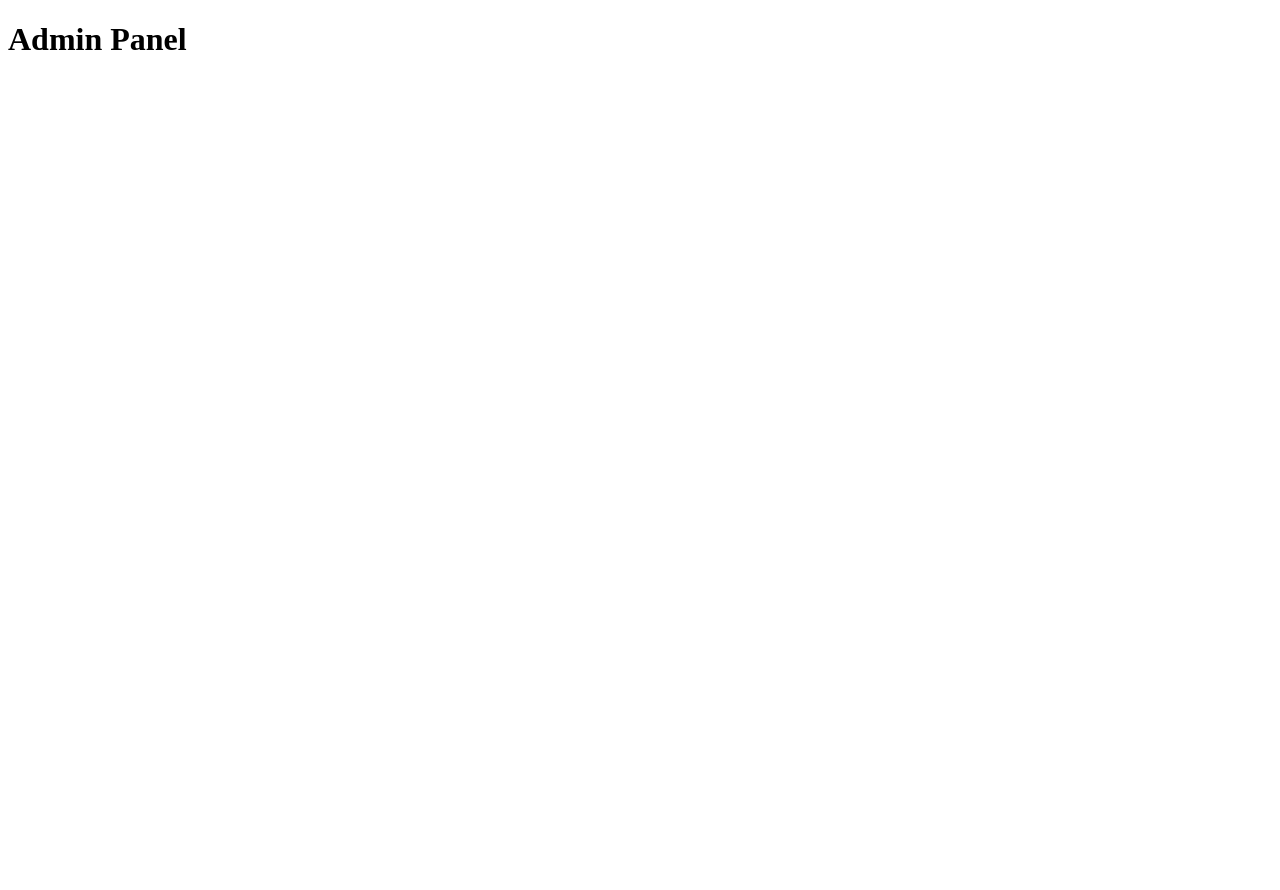
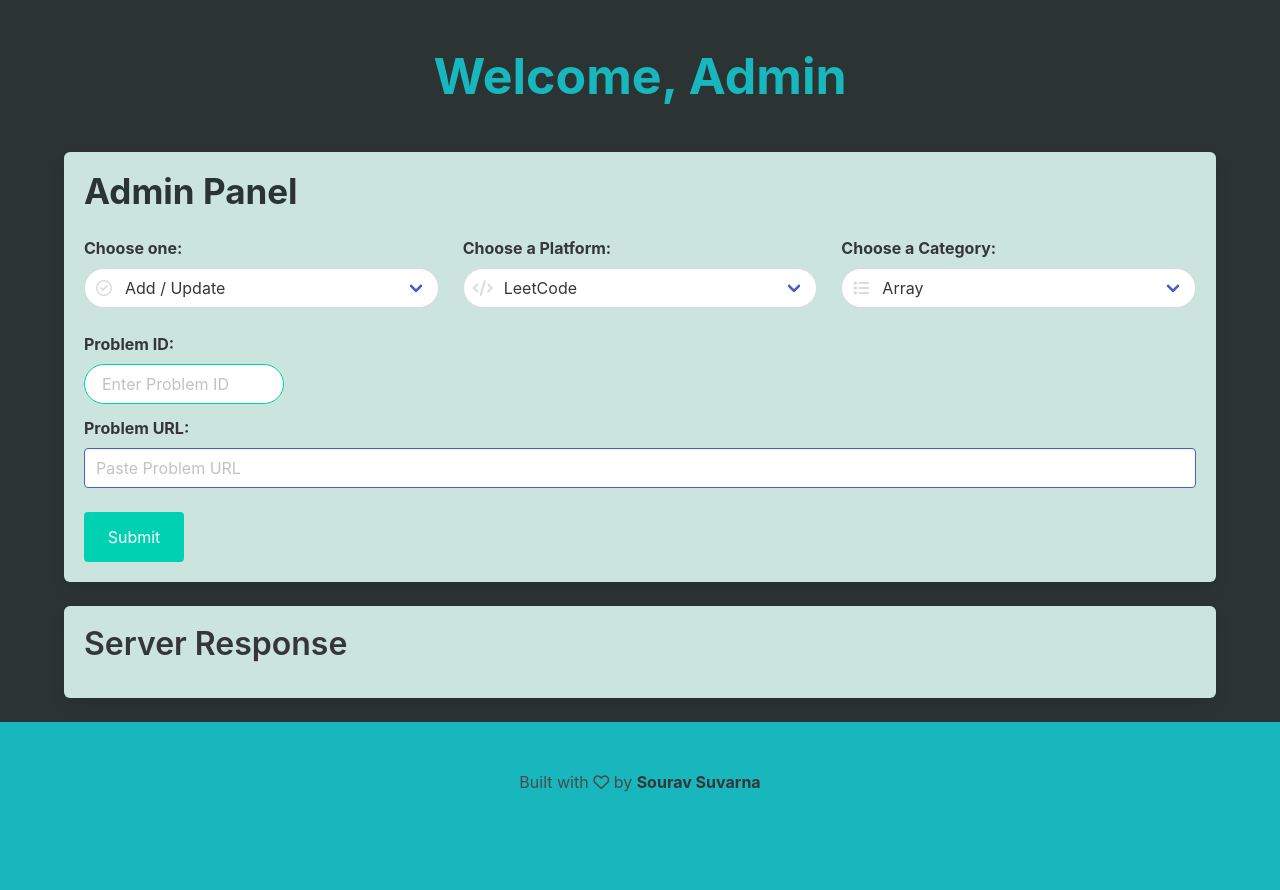
Before and after one commit to souravsuvarna/AlgoAceHub, a website: page frontend/static/admin/adminPanel.html in a window 1280 px wide. Before the commit the page ends 800 px from the top, so only its background shows below. Drawn offline with nearby package versions, Linux system fonts and the light colour scheme.

Commit message:
Admin Panel update

```diff
--- a/frontend/static/admin/adminPanel.html
+++ b/frontend/static/admin/adminPanel.html
@@ -1,11 +1,178 @@
 <!DOCTYPE html>
-<html lang="en">
+<html>
   <head>
-    <meta charset="UTF-8" />
-    <meta name="viewport" content="width=device-width, initial-scale=1.0" />
-    <title>Document</title>
+    <meta charset="utf-8" />
+    <meta name="viewport" content="width=device-width, initial-scale=1" />
+    <title>Admin Panel</title>
+    <link
+      rel="stylesheet"
+      href="https://cdn.jsdelivr.net/npm/bulma@0.9.4/css/bulma.min.css"
+    />
+    <link
+      rel="stylesheet"
+      href="https://cdn.jsdelivr.net/npm/@fortawesome/fontawesome-free@6.0.0/css/all.min.css"
+    />
   </head>
-  <body>
-    <h1>Admin Panel</h1>
+  <body style="background-color: #2c3333">
+    <section class="hero" style="background-color: #2c3333">
+      <div class="hero-body has-text-centered">
+        <h1
+          class="title"
+          class="ml-3 mb-5 px-1"
+          style="font-size: 50px; font-weight: bold; color: #17b7bd"
+        >
+          Welcome, Admin
+        </h1>
+      </div>
+    </section>
+
+    <main
+      class="container content box border"
+      style="background-color: #cbe4de"
+      class="mt-3"
+    >
+      <h1
+        class="title"
+        class="ml-3 mb-5 px-1"
+        style="font-size: 35px; font-weight: bold; color: #2c3333"
+      >
+        Admin Panel
+      </h1>
+
+      <form method="post" action="#">
+        <div class="columns">
+          <div class="column">
+            <div class="field">
+              <label class="label" for="method">Choose one:</label>
+              <div class="control has-icons-left">
+                <div class="select is-fullwidth is-rounded">
+                  <select
+                    id="method"
+                    name="method"
+                    onchange="handleChange()"
+                    required
+                  >
+                    <option value="add">Add / Update</option>
+                    <option value="findById">Find By Id</option>
+                    <option value="findByCategory">Find By Category</option>
+                    <option value="delete">Delete</option>
+                  </select>
+                </div>
+                <span class="icon is-left">
+                  <i class="fa-regular fa-circle-check"></i>
+                </span>
+              </div>
+            </div>
+          </div>
+
+          <div class="column">
+            <div class="field">
+              <label class="label" for="platform">Choose a Platform:</label>
+              <div class="control has-icons-left">
+                <div class="select is-fullwidth is-rounded">
+                  <select id="platform" name="platform" required>
+                    <option value="lc">LeetCode</option>
+                    <option value="gfg">GFG</option>
+                    <option value="cn">Coding Ninja</option>
+                    <option value="ib">Interview Bit</option>
+                  </select>
+                </div>
+                <span class="icon is-left">
+                  <i class="fa-solid fa-code"></i>
+                </span>
+              </div>
+            </div>
+          </div>
+
+          <div class="column">
+            <div class="field">
+              <label class="label" for="category">Choose a Category:</label>
+              <div class="control has-icons-left">
+                <div class="select is-fullwidth is-rounded">
+                  <select
+                    id="category"
+                    name="category"
+                    bind:value="{category}"
+                    required
+                  >
+                    <option value="array">Array</option>
+                    <option value="string">String</option>
+                    <option value="two_pointers">Two Pointers</option>
+                    <option value="sliding_window">Sliding Window</option>
+                    <option value="stack">Stack</option>
+                    <option value="binary_search">Binary Search</option>
+                    <option value="linked_list">Linked List</option>
+                    <option value="tree">Tree</option>
+                    <option value="heap">Heap / Priority Queue</option>
+                    <option value="backtracking">Backtracking</option>
+                    <option value="graph">Graph</option>
+                    <option value="string">String</option>
+                    <option value="dp">Dynamic Programming</option>
+                    <option value="greedy">Greedy</option>
+                  </select>
+                </div>
+                <span class="icon is-left">
+                  <i class="fa-solid fa-list"></i>
+                </span>
+              </div>
+            </div>
+          </div>
+        </div>
+
+        <div class="field">
+          <label class="label" for="id">Problem ID:</label>
+          <div class="control">
+            <input
+              class="input is-primary is-rounded"
+              id="id"
+              name="id"
+              type="text"
+              placeholder="Enter Problem ID"
+              required
+              style="width: 200px"
+            />
+          </div>
+        </div>
+
+        <div class="field">
+          <label class="label" for="link">Problem URL:</label>
+          <div class="control">
+            <input
+              class="input is-link"
+              id="link"
+              name="link"
+              type="url"
+              placeholder="Paste Problem URL"
+              required
+            />
+          </div>
+        </div>
+
+        <div class="field">
+          <input
+            type="submit"
+            class="button is-primary mt-3"
+            style="width: 100px; height: 50px"
+          />
+        </div>
+      </form>
+    </main>
+
+    <!-- Main 2 Response -->
+    <main
+      class="container content box border"
+      style="background-color: #cbe4de"
+      class="mt-3"
+    >
+      <h1>Server Response</h1>
+    </main>
+
+    <footer class="footer" style="background-color: #17B7BD">
+      <div class="content has-text-centered">
+        <p>
+          Built with <i class="fa-regular fa-heart"></i> by <strong>Sourav Suvarna</strong>
+        </p>
+      </div>
+    </footer>
   </body>
 </html>
```
Also changed, not shown: frontend/static/admin/login.html (+6 -6 lines).
